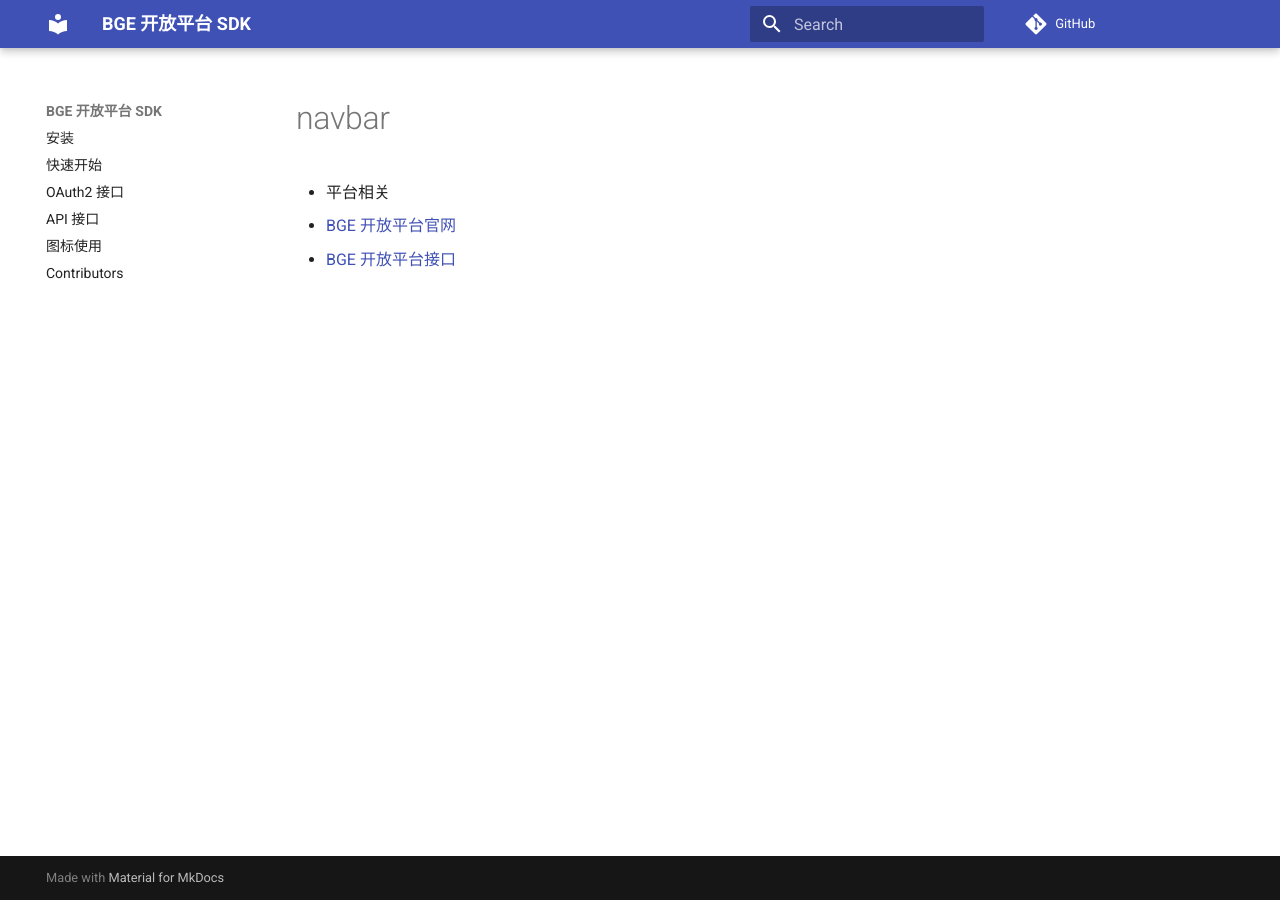
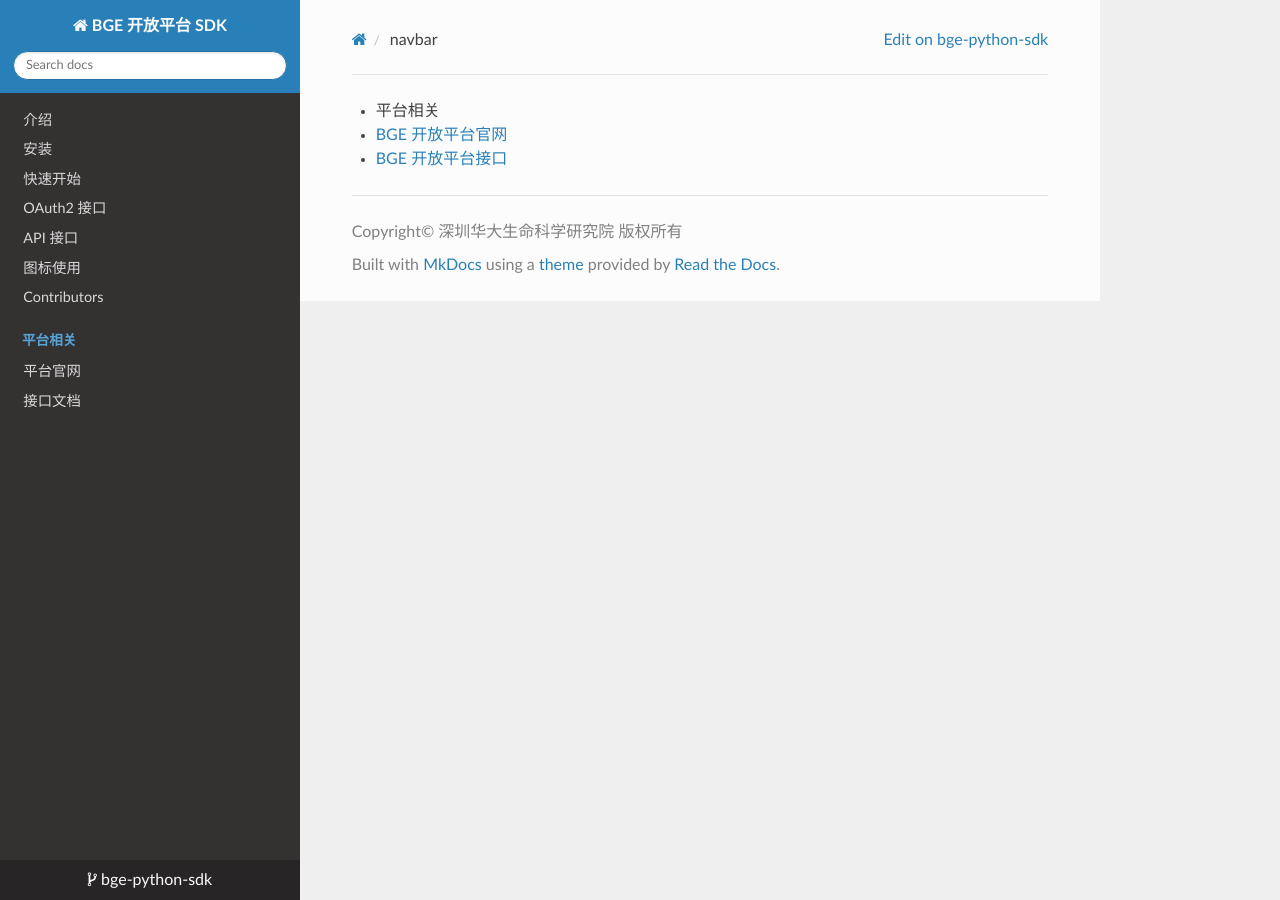
Before and after one commit to teambge/bge-python-sdk, an MkDocs documentation site: the page built from docs/_navbar.md, in a window 1280 px wide. Built offline with MkDocs 1.6.1, drawn with Linux system fonts in a browser that asks for light colours; nearby versions of some CDN libraries; comment, search, counter and statistics services are not loaded; old or Windows-style settings are respelled for this version of MkDocs.

Commit message:
docs: 升级 mkdocs 文档配置

```diff
--- a/mkdocs.yml
+++ b/mkdocs.yml
@@ -1,11 +1,21 @@
 site_name: BGE 开放平台 SDK
+repo_name: bge-python-sdk
 repo_url: https://github.com/teambge/bge-python-sdk
+site_description: BGE 开放平台 是一个跨越多级数据的（多）组学数据平台，开发者在获得用户授权后，将可以通过开放平台提供的 API 访问关联用户的（多）组学数据，甚至写入数据。
+site_author: leafcoder,xiangji1204
+site_favicon: favicon.ico
+copyright: Copyright© 深圳华大生命科学研究院 版权所有
+dev_addr: 127.0.0.1:8100
 pages:
-- '安装': install.md
-- '快速开始': quickstart.md
-- 'OAuth2 接口': oauth2.md
-- 'API 接口': api.md
-- '图标使用': badge.md,
-- 'Contributors': contributors.md
+- 介绍: README.md
+- 安装: install.md
+- 快速开始: quickstart.md
+- OAuth2 接口: oauth2.md
+- API 接口: api.md
+- 图标使用: badge.md
+- Contributors: contributors.md
+- 平台相关:
+  - 平台官网: https://open.bge.genomics.cn
+  - 接口文档: https://api.bge.genomics.cn/doc
 theme:
-    name: material
+    name: readthedocs
```
Also changed, not shown: docs/favicon.ico (added).
